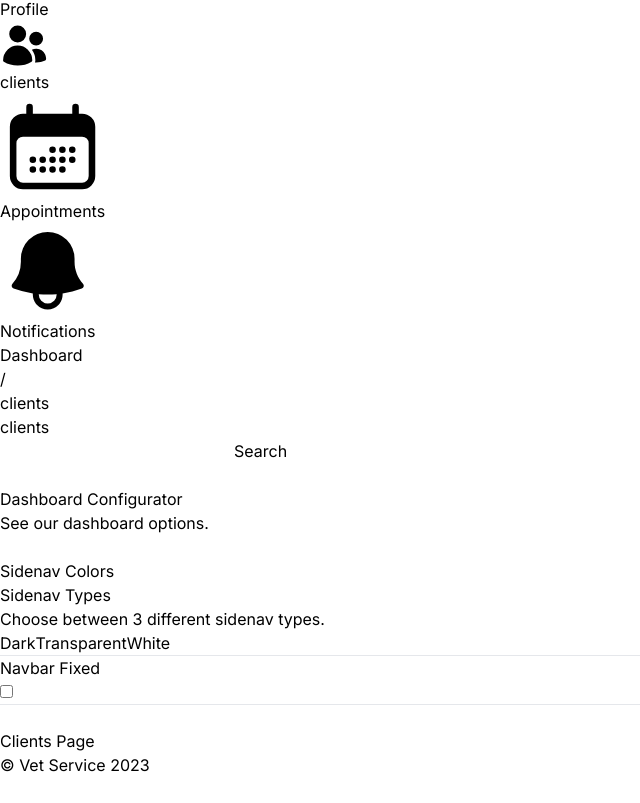
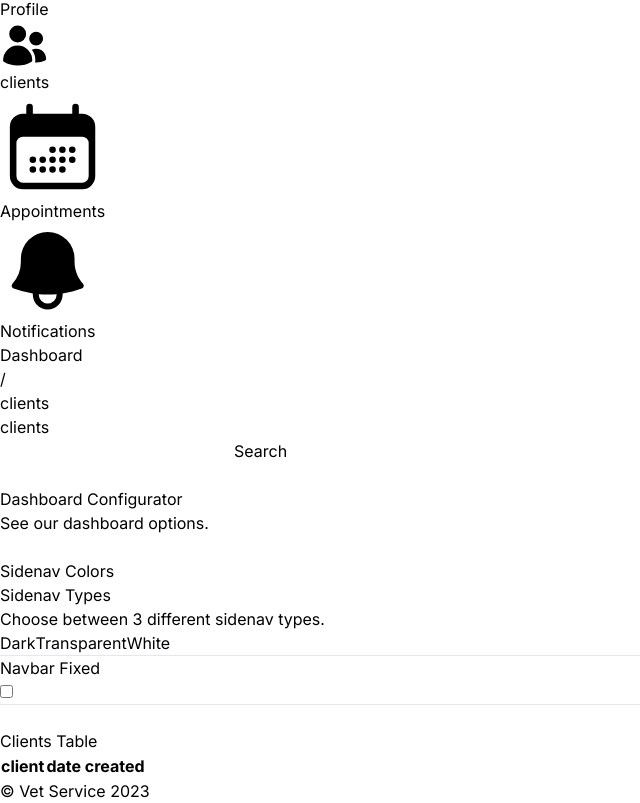
Before and after one commit to Jack-grittier/management-sysem, a Next.js app: page /dashboard/clients in a window 1280 px wide. Shown: the part 206-1009 px from the top of the page, without its empty margins (0-640 px from the left). Before the commit the page ends 983 px from the top, so only its background shows below. Built offline with nearby package versions, Linux system fonts and the light colour scheme.

Commit message:
render the Client component

```diff
--- a/src/app/dashboard/clients/page.tsx
+++ b/src/app/dashboard/clients/page.tsx
@@ -1,5 +1,7 @@
+import Clients from "@/components/dashboard/Clients";
+
 const ClientsPage = () => {
-  return <div>Clients Page</div>;
+  return <Clients data={[]} />;
 };
 
 export default ClientsPage;
```
